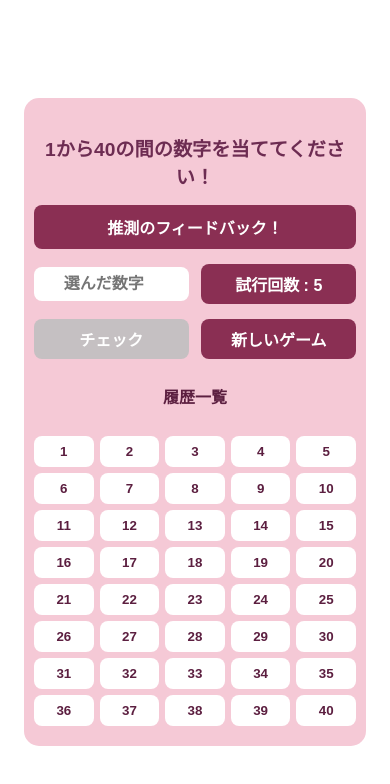
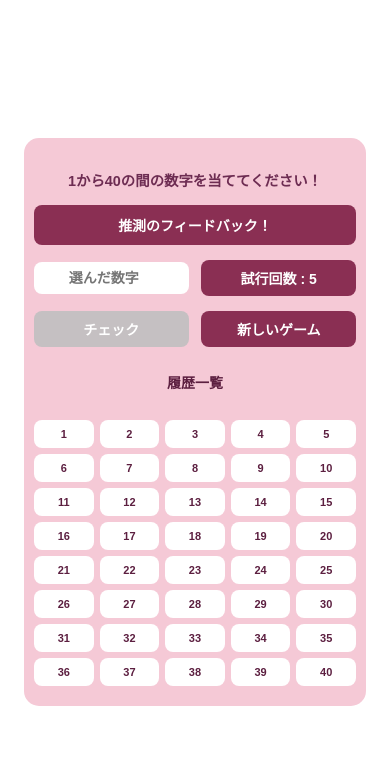
Before and after one commit to mimonTH/NumGuessing_Game, a plain HTML site: page index.html in a window 390 px wide. Drawn offline with Linux system fonts and the light colour scheme.

Commit message:
Updated css styles

```diff
--- a/style.css
+++ b/style.css
@@ -21,7 +21,7 @@ body {
     min-height: 100dvh;
     overflow: hidden;
 }
-/* html, body {
+/* html, body {h2
     margin: 0;
     padding: 0;
     width: 100%;
@@ -157,7 +157,7 @@ h2 {
     margin-top: auto;
     margin-bottom: 8px;
     color: #5c1f40;
-    font-weight: 700;
+    font-weight: 600;
 }
 
 .history_list div {
@@ -173,6 +173,25 @@ h2 {
 @media (max-width: 600px) {
     body {
         padding: 5px;
+    }
+    h2 {
+        font-size: 0.9rem;
+    }
+    .message_area{
+        font-size: 14px;
+    }
+    .btn_area{
+        font-size: 14px;
+    }
+    #chosen_num_area{
+         font-size: 14px;
+    }
+    .attempts_area{
+        font-size: 14px;
+    }
+    .numbers button{
+        font-size: 11px;
+        font-weight: 600;
     }
 
     .game_section {
@@ -193,6 +212,7 @@ h2 {
 
     .history_num_area {
         text-align: center;
+        font-size: 14px;
     }
 
     .history_list {
```
